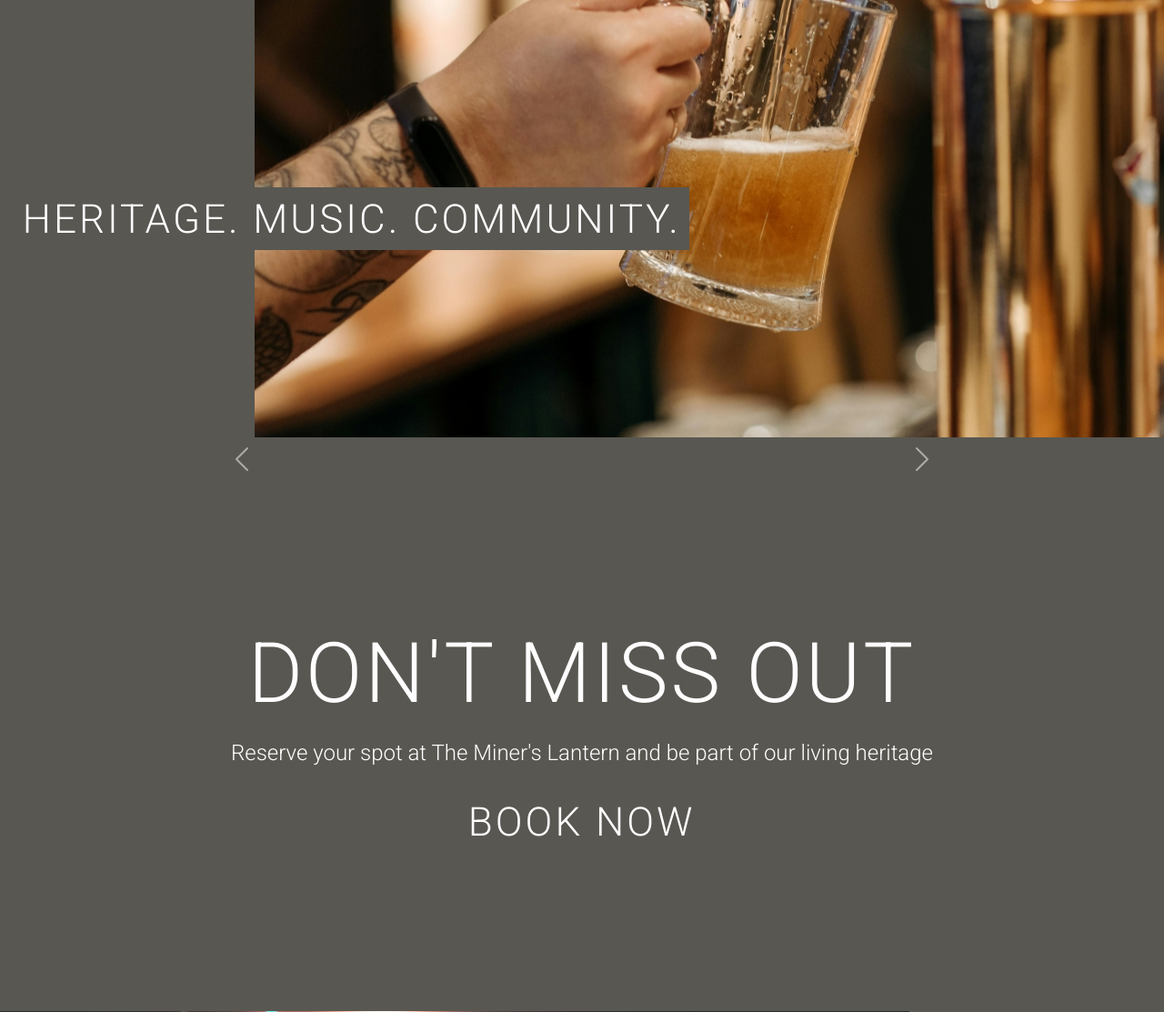
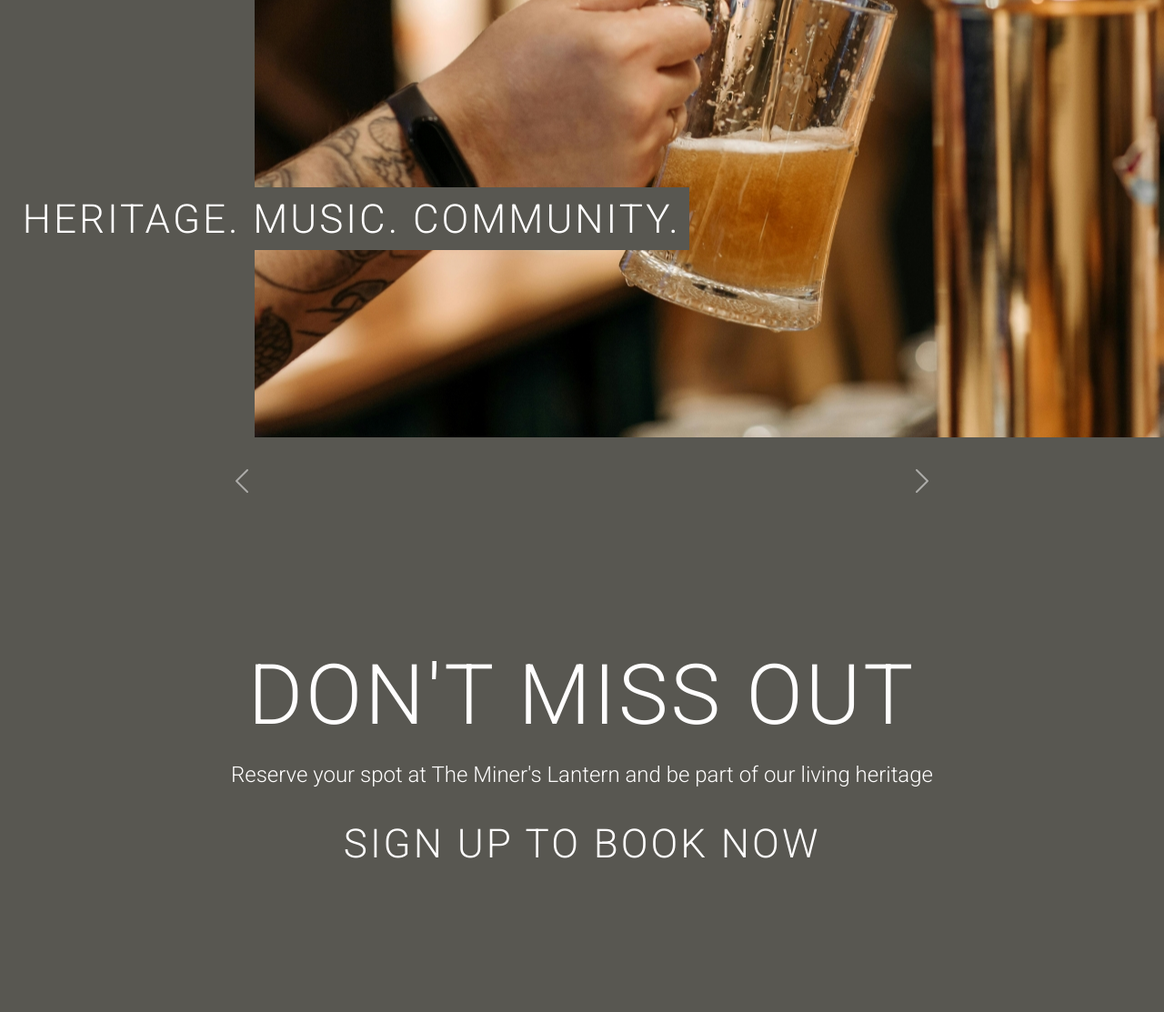
Before and after one commit to surfdemon/theater-booking-system, a Django app: page / in a window 1280 px wide. Shown: the part 1347-2460 px from the top of the page at 91% size. Run offline with Django 4.2, Linux system fonts and the light colour scheme; data that the repository does not hold is empty; some libraries are stand-ins or nearby versions; some web fonts are replaced.

Commit message:
Refactor: carousel html formatted and bootstrap classes updated

```diff
--- a/event/templates/event/home.html
+++ b/event/templates/event/home.html
@@ -42,8 +42,8 @@
 
     <section>
         <div class="container-fluid">
-            <div class="row mt-4">
-                <div class="col text-center">
+            <div class="row">
+                <div class="col-12 pt-5">
                     <div id="carouselExampleCaptions" class="carousel slide" data-bs-ride="carousel">
                         <div class="carousel-indicators">
                             {% for event in events %}
@@ -54,13 +54,11 @@
                                 aria-label="Slide {{ forloop.counter }}">
                             </button>
                             {% endfor %}
-                         </div>
+                        </div>
                         <div class="carousel-inner">
                             {% for event in events %}
                             <div class="carousel-item {% if forloop.first %}active{% endif %}">
-
                                 <img src="{{ event.image.url }}" class="d-block w-100" alt="{{ event.name }}">
-
                                 <div class="carousel-caption d-md-block">
                                     <h2>{{ event.name }}</h2>
                                     <p>{{ event.datetime }}</p>
@@ -68,7 +66,6 @@
                             </div>
                             {% endfor %}
                         </div>
-                        <div>
                         <button class="carousel-control-prev" type="button" data-bs-target="#carouselExampleCaptions" data-bs-slide="prev">
                             <span class="carousel-control-prev-icon" aria-hidden="true"></span>
                             <span class="visually-hidden">Previous</span>
@@ -78,6 +75,7 @@
                             <span class="visually-hidden">Next</span>
                         </button>
                     </div>
+                </div>
             </div>
         </div>
     </section>
@@ -85,7 +83,11 @@
     <div class="home-div-two">
     <div class="home-heading-two">Don't miss out</div>
     <p class="text-center home-text">Reserve your spot at The Miner's Lantern and be part of our living heritage</p>
+    {% if not user.is_authenticated %}
+    <div class="home-subheading text-center"><mark class="text-center hvr-sweep-to-left"><a class="signup-btn" href="{% url 'account_signup' %}">Sign up to Book Now</a></mark></div>
+    {% else %}
     <div class="home-subheading text-center"><mark class="text-center hvr-sweep-to-left"><a class="signup-btn" href="{% url 'events' %}">Book Now</a></mark></div>
+    {% endif %}
     </div>
 
     <section class="parallax-three">
```
